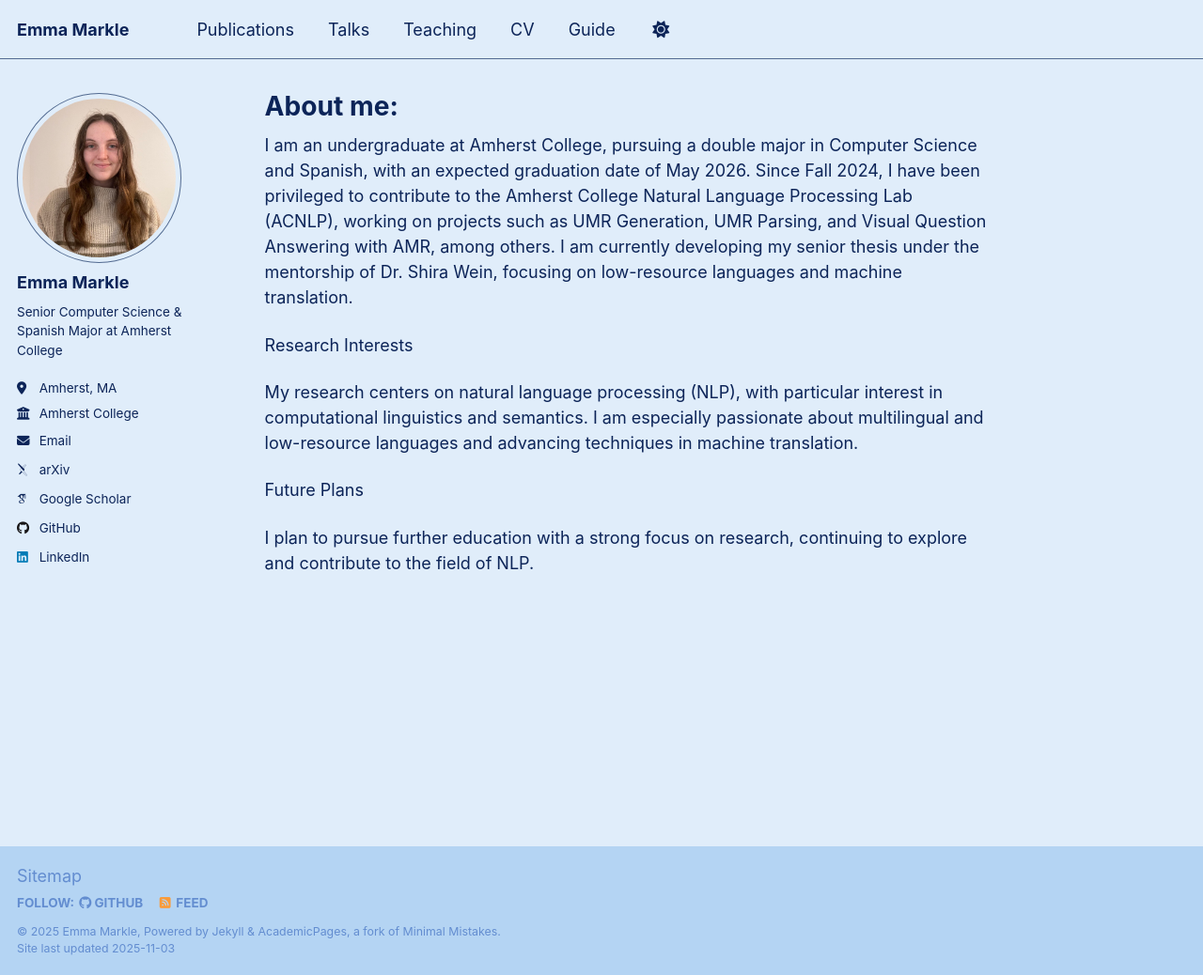
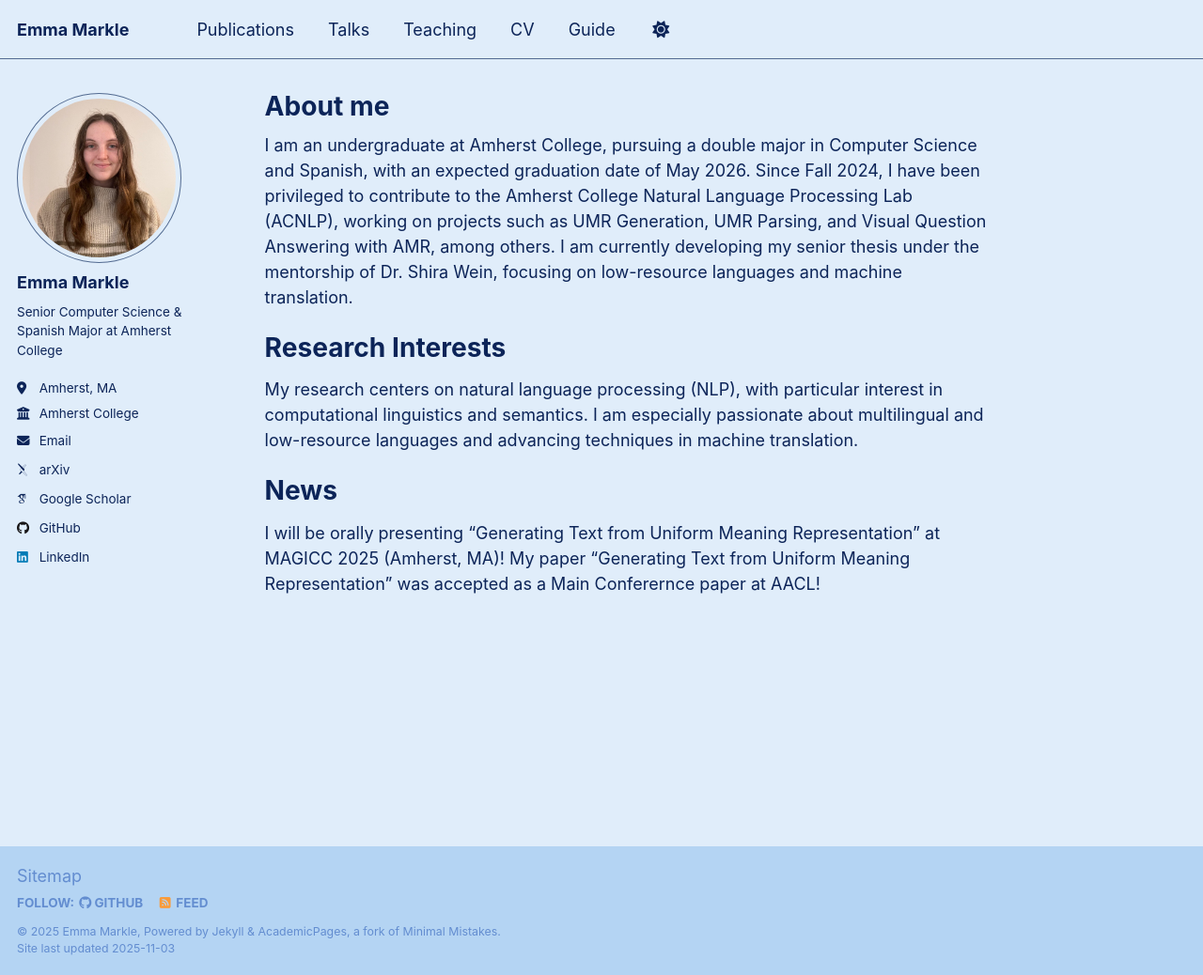
Before and after one commit to emmamarkle/emmamarkle.github.io, a Jekyll site: the page built from _pages/about.md, in a window 1280 px wide and 1038 px high. Shown: the whole window at 94% size. Built offline with Jekyll 4.4.1, drawn with Linux system fonts in a browser that asks for light colours; some web fonts are replaced; a script that is not in the unit is left out.

Commit message:
Update about.md

```diff
--- a/_pages/about.md
+++ b/_pages/about.md
@@ -1,6 +1,6 @@
 ---
 permalink: /
-title: "About me:"
+title: "About me"
 author_profile: true
 redirect_from:
   - /about/
@@ -9,10 +9,11 @@
 
 I am an undergraduate at Amherst College, pursuing a double major in Computer Science and Spanish, with an expected graduation date of May 2026. Since Fall 2024, I have been privileged to contribute to the Amherst College Natural Language Processing Lab (ACNLP), working on projects such as UMR Generation, UMR Parsing, and Visual Question Answering with AMR, among others. I am currently developing my senior thesis under the mentorship of Dr. Shira Wein, focusing on low-resource languages and machine translation.
 
-Research Interests
+# Research Interests
 
 My research centers on natural language processing (NLP), with particular interest in computational linguistics and semantics. I am especially passionate about multilingual and low-resource languages and advancing techniques in machine translation.
 
-Future Plans
+# News
 
-I plan to pursue further education with a strong focus on research, continuing to explore and contribute to the field of NLP.
+I will be orally presenting "Generating Text from Uniform Meaning Representation" at MAGICC 2025 (Amherst, MA)!
+My paper "Generating Text from Uniform Meaning Representation" was accepted as a Main Conferernce paper at AACL!
```
